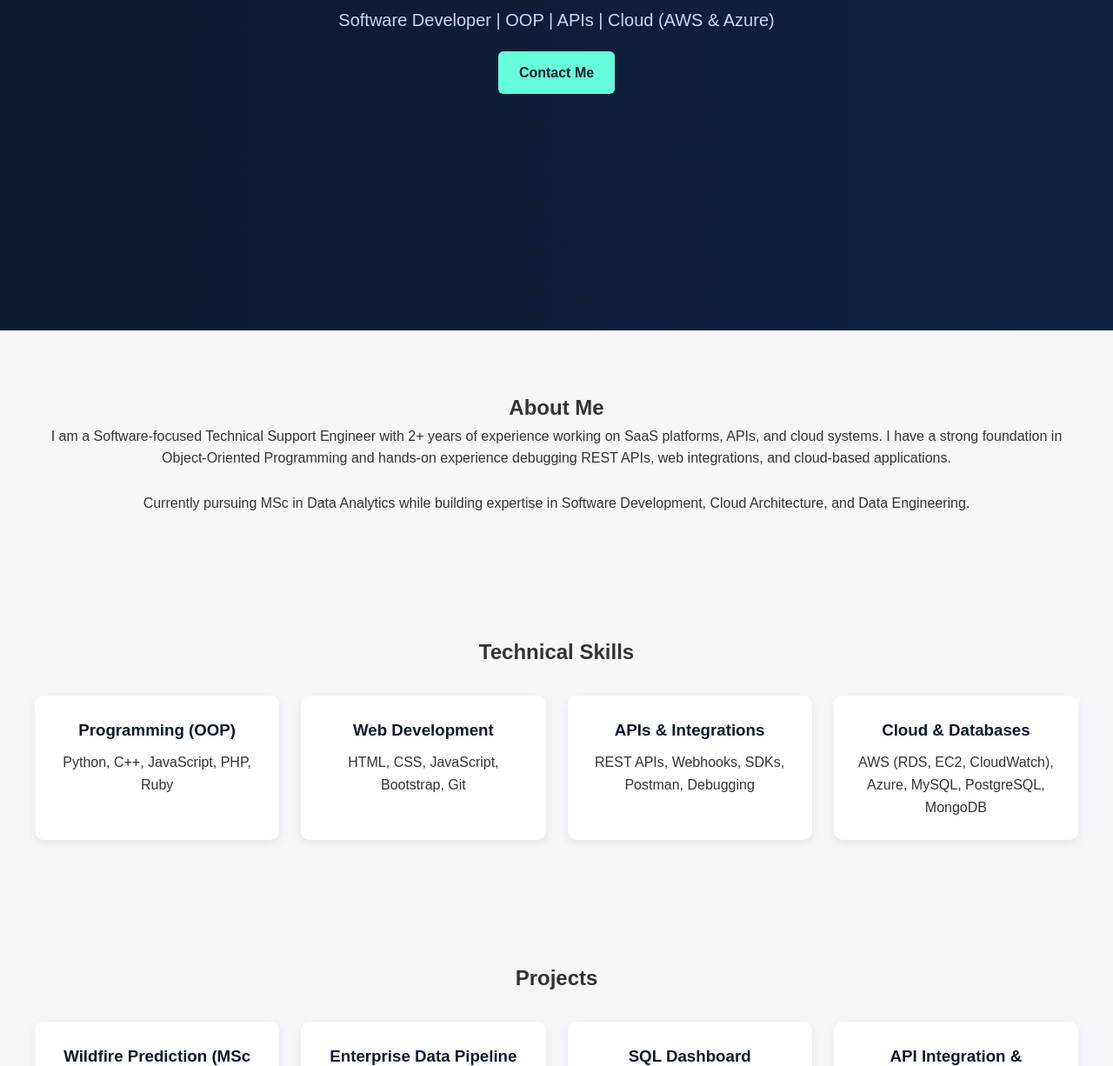
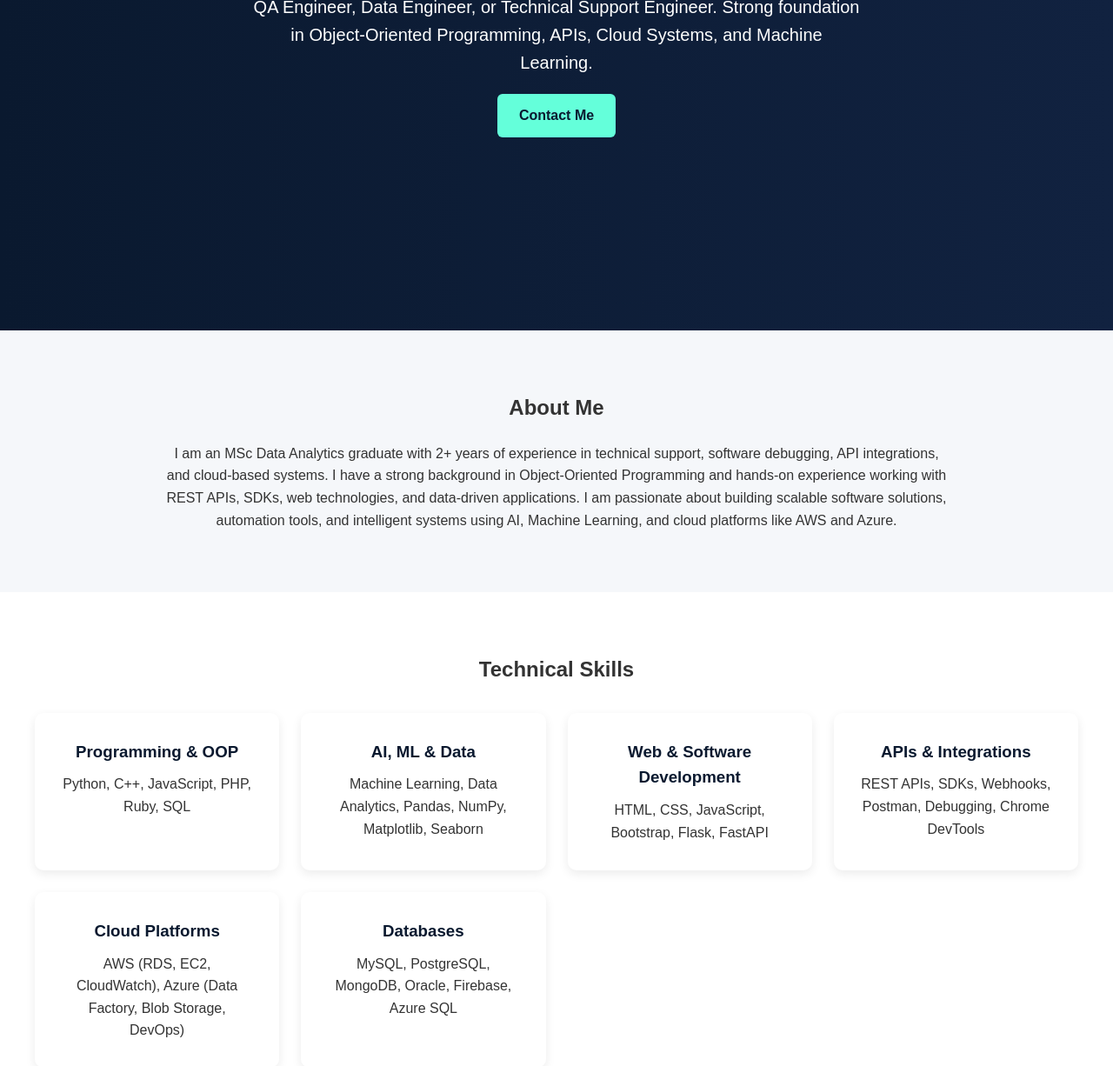
Before and after one commit to mahmedhassan1/ahmed-portfolio, a plain HTML site: page index.html in a window 1280 px wide. Shown: the part 408-1634 px from the top of the page at 87% size. Drawn offline with Linux system fonts and the light colour scheme.

Commit message:
Update index.html

```diff
--- a/index.html
+++ b/index.html
@@ -3,7 +3,7 @@
 <head>
 <meta charset="UTF-8">
 <meta name="viewport" content="width=device-width, initial-scale=1.0">
-    <title>Muhammad Ahmed Hassan | Software Developer</title>
+<title>Software Engineer Portfolio</title>
 
 <style>
 * {
@@ -12,52 +12,41 @@
     box-sizing: border-box;
     font-family: Arial, sans-serif;
 }
-
 body {
     line-height: 1.6;
     background: #f5f7fa;
     color: #333;
 }
-
 nav {
     background: #0a192f;
     color: white;
     display: flex;
     justify-content: space-between;
+    align-items: center;
     padding: 15px 40px;
     position: sticky;
     top: 0;
 }
-
-        nav h2 {
-            color: #64ffda;
-        }
-
 nav ul {
     list-style: none;
     display: flex;
 }
-
 nav ul li {
-            margin-left: 20px;
+    margin-left: 25px;
 }
-
 nav a {
     color: white;
     text-decoration: none;
     font-weight: 500;
 }
-
 nav a:hover {
     color: #64ffda;
 }
-
 .section {
     padding: 70px 40px;
     text-align: center;
 }
-
-        .home {
+.hero {
     background: linear-gradient(to right, #0a192f, #112240);
     color: white;
     height: 90vh;
@@ -66,51 +55,45 @@
     justify-content: center;
     align-items: center;
 }
-
-        .home h1 {
-            font-size: 40px;
+.hero h1 {
+    font-size: 42px;
     margin-bottom: 10px;
 }
-
-        .home p {
+.hero p {
     font-size: 20px;
-            color: #ccd6f6;
+    max-width: 700px;
 }
-
 .btn {
-            display: inline-block;
     margin-top: 20px;
-            padding: 12px 24px;
+    padding: 12px 25px;
     background: #64ffda;
     color: #0a192f;
     text-decoration: none;
     border-radius: 6px;
     font-weight: bold;
 }
-
 .btn:hover {
     background: #52e0c4;
 }
-
 .grid {
     display: grid;
     grid-template-columns: repeat(auto-fit, minmax(250px, 1fr));
     gap: 25px;
     margin-top: 30px;
 }
-
 .card {
     background: white;
-            padding: 25px;
+    padding: 30px;
     border-radius: 10px;
     box-shadow: 0 4px 12px rgba(0,0,0,0.08);
 }
-
 .card h3 {
     margin-bottom: 10px;
     color: #0a192f;
 }
-
+.skills {
+    background: #ffffff;
+}
 footer {
     background: #0a192f;
     color: white;
@@ -134,76 +117,93 @@
     </ul>
 </nav>
 
-    <!-- Home Section -->
-    <section id="home" class="section home">
-        <h1>Muhammad Ahmed Hassan</h1>
-        <p>Software Developer | OOP | APIs | Cloud (AWS & Azure)</p>
+<!-- Hero Section -->
+<section id="home" class="section hero">
+    <h1>Software Engineer | Data | AI | ML</h1>
+    <p>
+        MSc Data Analytics Graduate seeking opportunities as a Software Developer,
+        QA Engineer, Data Engineer, or Technical Support Engineer.
+        Strong foundation in Object-Oriented Programming, APIs, Cloud Systems, and Machine Learning.
+    </p>
     <a href="#contact" class="btn">Contact Me</a>
 </section>
 
 <!-- About Section -->
 <section id="about" class="section">
     <h2>About Me</h2>
-        <p>
-            I am a Software-focused Technical Support Engineer with 2+ years of experience
-            working on SaaS platforms, APIs, and cloud systems. I have a strong foundation
-            in Object-Oriented Programming and hands-on experience debugging REST APIs,
-            web integrations, and cloud-based applications.
-            <br><br>
-            Currently pursuing MSc in Data Analytics while building expertise in
-            Software Development, Cloud Architecture, and Data Engineering.
+    <p style="max-width: 900px; margin: auto; margin-top: 20px;">
+        I am an MSc Data Analytics graduate with 2+ years of experience in technical support,
+        software debugging, API integrations, and cloud-based systems. I have a strong background
+        in Object-Oriented Programming and hands-on experience working with REST APIs, SDKs,
+        web technologies, and data-driven applications.
+        I am passionate about building scalable software solutions, automation tools, and
+        intelligent systems using AI, Machine Learning, and cloud platforms like AWS and Azure.
     </p>
 </section>
 
 <!-- Skills Section -->
-    <section id="skills" class="section">
+<section id="skills" class="section skills">
     <h2>Technical Skills</h2>
     <div class="grid">
+
         <div class="card">
-                <h3>Programming (OOP)</h3>
-                <p>Python, C++, JavaScript, PHP, Ruby</p>
+            <h3>Programming & OOP</h3>
+            <p>Python, C++, JavaScript, PHP, Ruby, SQL</p>
         </div>
 
         <div class="card">
-                <h3>Web Development</h3>
-                <p>HTML, CSS, JavaScript, Bootstrap, Git</p>
+            <h3>AI, ML & Data</h3>
+            <p>Machine Learning, Data Analytics, Pandas, NumPy, Matplotlib, Seaborn</p>
+        </div>
+
+        <div class="card">
+            <h3>Web & Software Development</h3>
+            <p>HTML, CSS, JavaScript, Bootstrap, Flask, FastAPI</p>
         </div>
 
         <div class="card">
             <h3>APIs & Integrations</h3>
-                <p>REST APIs, Webhooks, SDKs, Postman, Debugging</p>
+            <p>REST APIs, SDKs, Webhooks, Postman, Debugging, Chrome DevTools</p>
         </div>
 
         <div class="card">
-                <h3>Cloud & Databases</h3>
-                <p>AWS (RDS, EC2, CloudWatch), Azure, MySQL, PostgreSQL, MongoDB</p>
+            <h3>Cloud Platforms</h3>
+            <p>AWS (RDS, EC2, CloudWatch), Azure (Data Factory, Blob Storage, DevOps)</p>
         </div>
+
+        <div class="card">
+            <h3>Databases</h3>
+            <p>MySQL, PostgreSQL, MongoDB, Oracle, Firebase, Azure SQL</p>
+        </div>
+
     </div>
 </section>
 
 <!-- Projects Section -->
 <section id="projects" class="section">
-        <h2>Projects</h2>
+    <h2>Academic & Professional Projects</h2>
     <div class="grid">
+
         <div class="card">
             <h3>Wildfire Prediction (MSc Dissertation)</h3>
-                <p>Machine Learning models built using Python to predict wildfire occurrences using weather datasets.</p>
+            <p>Built machine learning models to predict wildfire occurrences using weather datasets and comparative ML analysis.</p>
         </div>
 
         <div class="card">
             <h3>Enterprise Data Pipeline</h3>
-                <p>Developed a Python data pipeline using BeautifulSoup and MongoDB for data extraction and analysis.</p>
+            <p>Developed Python-based data pipeline using BeautifulSoup and MongoDB for structured data extraction and analysis.</p>
         </div>
 
         <div class="card">
-                <h3>SQL Dashboard Optimization</h3>
-                <p>Optimized SQL queries (CTEs, Views) and built BI dashboards for reporting and analytics.</p>
+            <h3>SQL Dashboard & Reporting</h3>
+            <p>Optimized SQL queries (CTEs, Views) and built BI dashboards using Power BI and reporting tools.</p>
         </div>
 
         <div class="card">
             <h3>API Integration & Debugging Tools</h3>
-                <p>Worked with REST APIs, SDKs, and webhooks to debug integrations and improve system reliability.</p>
+            <p>Worked on REST APIs, SDK integrations, log analysis, and automation scripts for system diagnostics and troubleshooting.</p>
         </div>
+
     </div>
 </section>
 
@@ -211,13 +211,16 @@
 <section id="contact" class="section">
     <h2>Contact</h2>
     <p>Email: muhammadahmedhassan60@gmail.com</p>
+    <p>Phone: +353 89 408 4991</p>
     <p>LinkedIn: linkedin.com/in/muhammad-ahmed-hassan</p>
-        <p>Location: Ireland</p>
+    <p style="margin-top: 15px;">
+        Open to roles: Software Developer, QA Engineer, Data Engineer, Technical Support Engineer
+    </p>
 </section>
 
 <!-- Footer -->
 <footer>
-        <p>© 2026 Muhammad Ahmed Hassan | Software Developer Portfolio</p>
+    <p>© 2026 Ahmed Hassan | Software Engineer Portfolio</p>
 </footer>
 
 </body>
```
Lines whose indentation alone changed are shown as unchanged.
